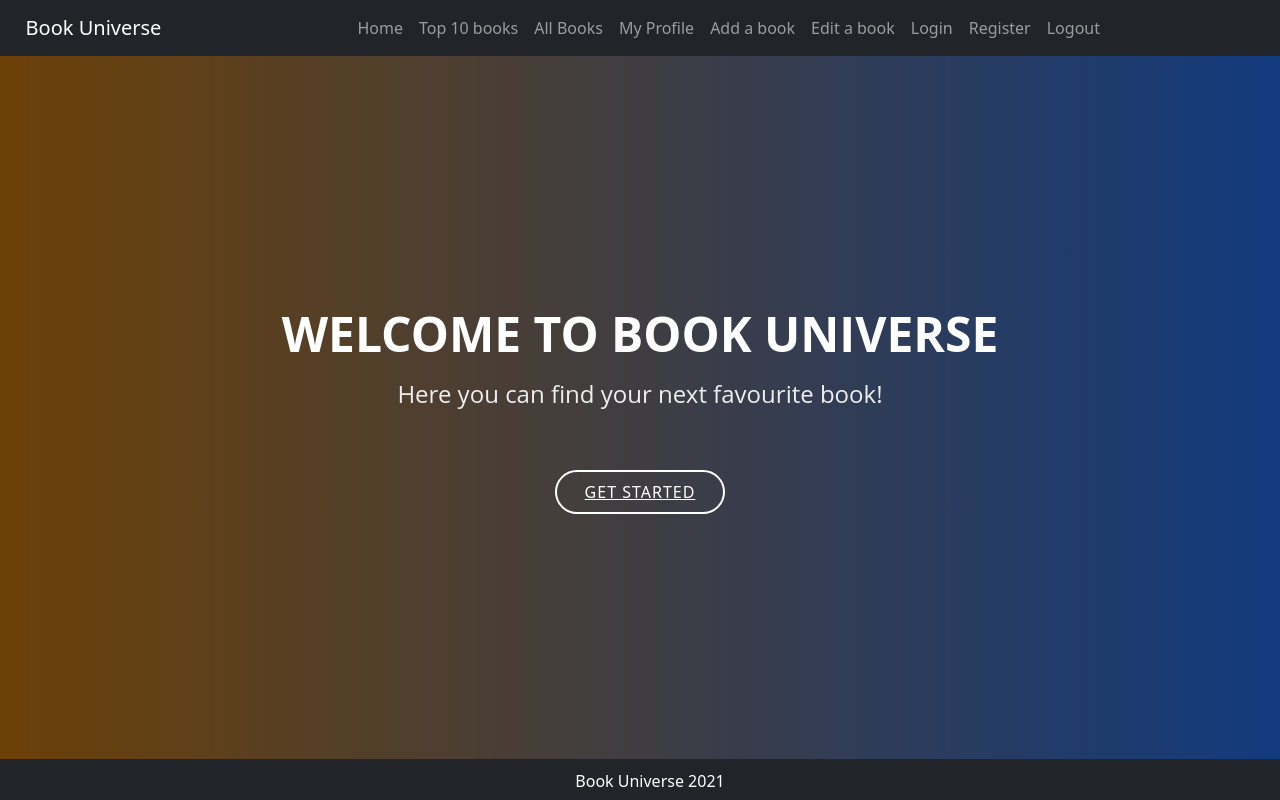
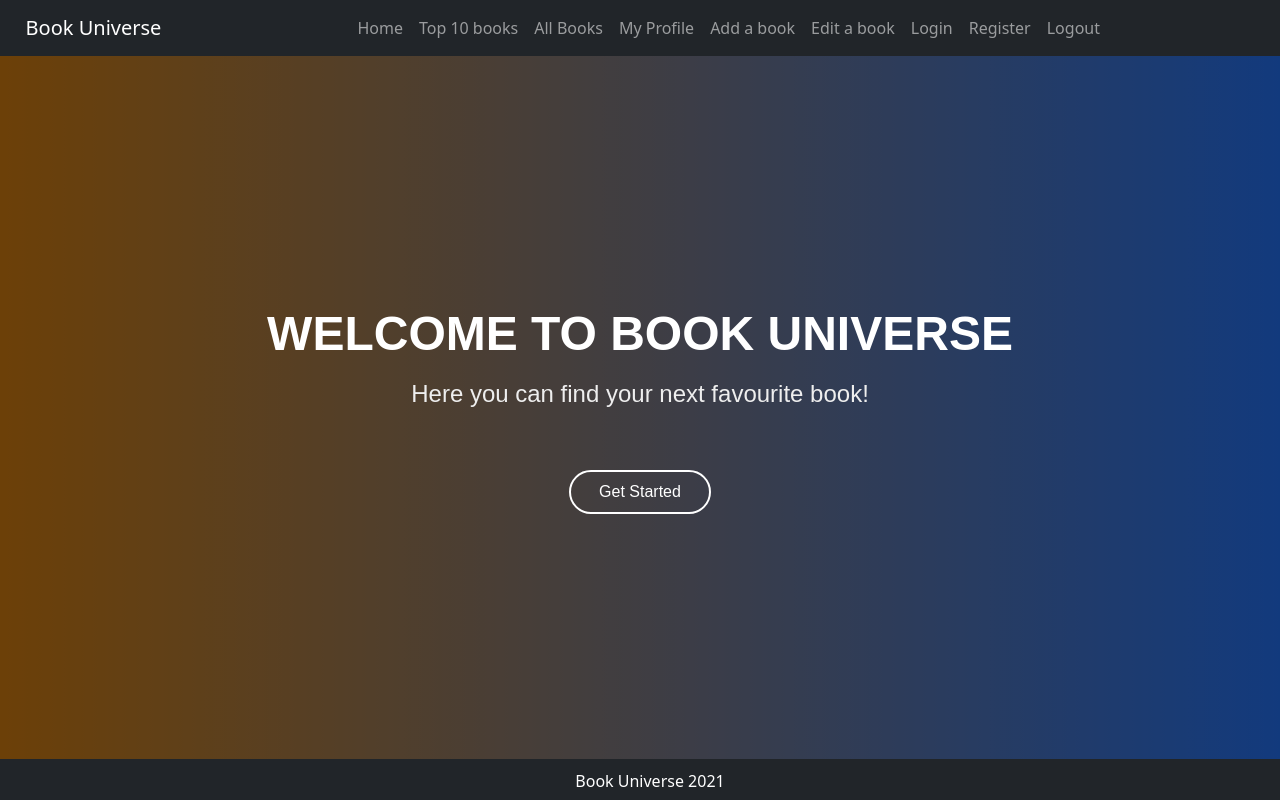
Before and after one commit to lucroselen/book-universe, a React (Create React App) app: page / in a window 1280 px wide. Built offline with nearby package versions, Linux system fonts and the light colour scheme.

Commit message:
css update

```diff
--- a/src/components/Home/Home.css
+++ b/src/components/Home/Home.css
@@ -18,6 +18,7 @@
   text-align: center;
 }
 #home h1 {
+  font-family: Arial, Helvetica, sans-serif;
   margin: 30px 0 10px 0;
   font-size: 48px;
   font-weight: 700;
@@ -27,25 +28,25 @@
 }
 
 #home h2 {
+  font-family: Arial, Helvetica, sans-serif;
   color: #eee;
   margin-bottom: 50px;
   font-size: 24px;
 }
 
 #home .btn-get-started {
-  text-transform: uppercase;
+  font-family: Arial, Helvetica, sans-serif;
+  text-decoration: none;
   font-weight: 500;
   font-size: 16px;
-  letter-spacing: 1px;
-  display: inline-block;
   padding: 8px 28px;
   border-radius: 50px;
   transition: 0.5s;
   margin: 10px;
   border: 2px solid #fff;
-  color: #fff;
+  color: rgb(255, 255, 255);
 }
 #home .btn-get-started:hover {
-  background: #2dc997;
-  border: 2px solid #2dc997;
+  background: #ccac20;
+  border: 2px solid #ccac20;
 }
```
